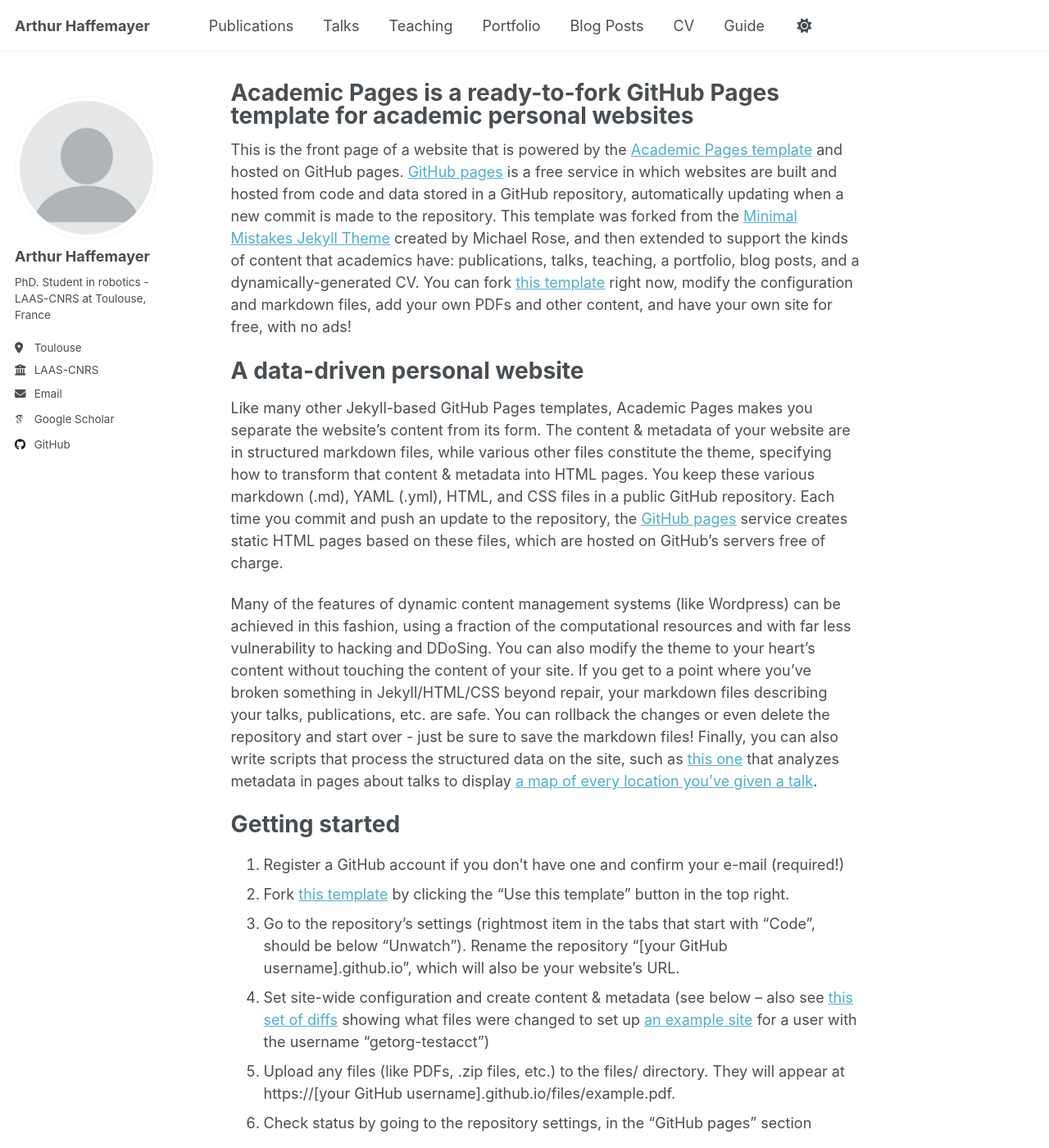
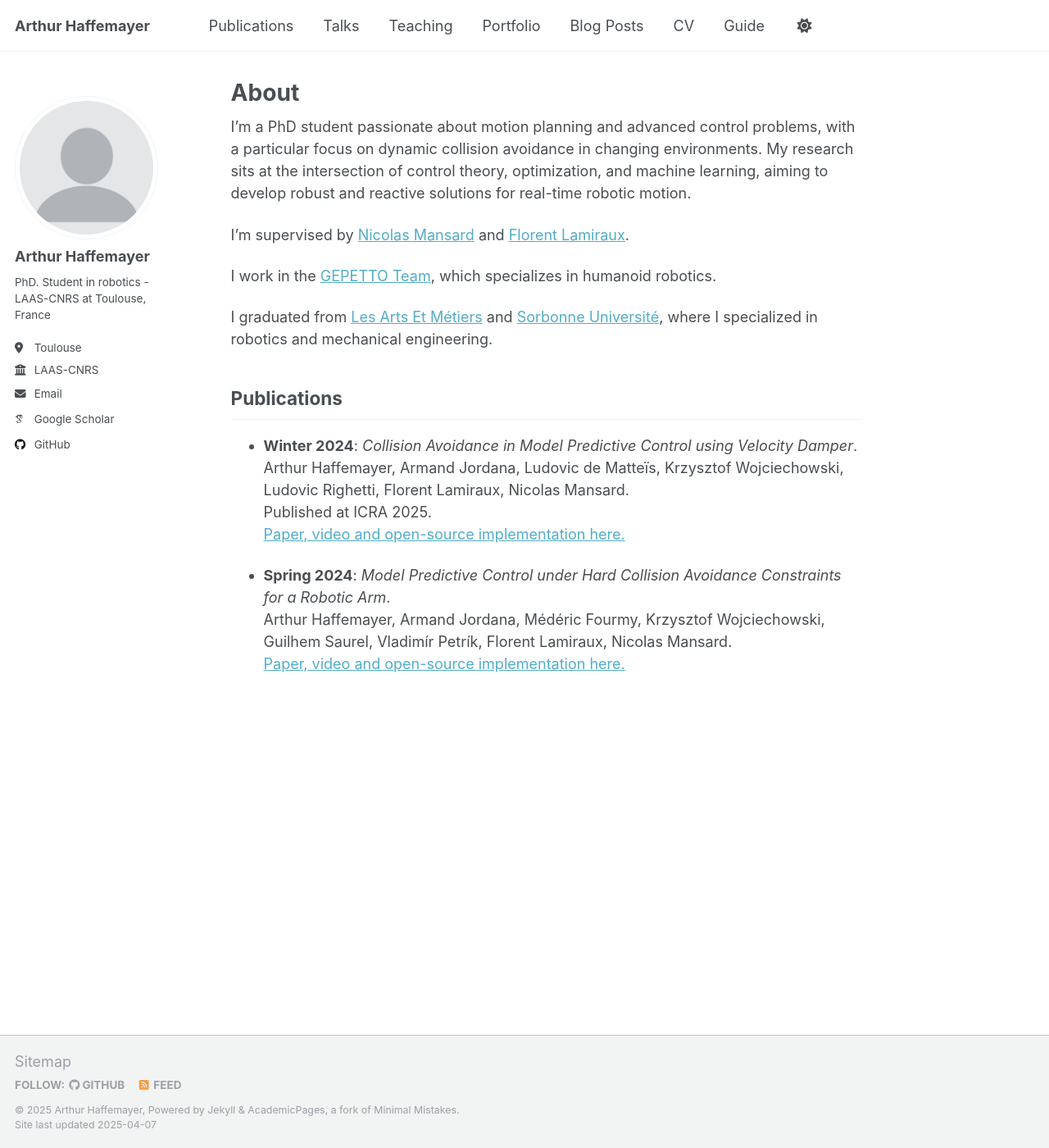
Before and after one commit to ahaffemayer/ahaffemayer.github.io, a Jekyll site: the page built from _pages/about.md, in a window 1280 px wide and 1400 px high. Shown: the whole window at 82% size. Built offline with Jekyll 4.4.1, drawn with Linux system fonts in a browser that asks for light colours; some web fonts are replaced; some of the changed text lies outside the part shown.

Commit message:
changing the bio

```diff
--- a/_pages/about.md
+++ b/_pages/about.md
@@ -1,49 +1,27 @@
 ---
 permalink: /
-title: "Academic Pages is a ready-to-fork GitHub Pages template for academic personal websites"
+title: "About"
 author_profile: true
 redirect_from:
   - /about/
   - /about.html
 ---
 
-This is the front page of a website that is powered by the [Academic Pages template](https://github.com/academicpages/academicpages.github.io) and hosted on GitHub pages. [GitHub pages](https://pages.github.com) is a free service in which websites are built and hosted from code and data stored in a GitHub repository, automatically updating when a new commit is made to the repository. This template was forked from the [Minimal Mistakes Jekyll Theme](https://mmistakes.github.io/minimal-mistakes/) created by Michael Rose, and then extended to support the kinds of content that academics have: publications, talks, teaching, a portfolio, blog posts, and a dynamically-generated CV. You can fork [this template](https://github.com/academicpages/academicpages.github.io) right now, modify the configuration and markdown files, add your own PDFs and other content, and have your own site for free, with no ads!
+I'm a PhD student passionate about motion planning and advanced control problems, with a particular focus on dynamic collision avoidance in changing environments. My research sits at the intersection of control theory, optimization, and machine learning, aiming to develop robust and reactive solutions for real-time robotic motion.
 
-A data-driven personal website
-======
-Like many other Jekyll-based GitHub Pages templates, Academic Pages makes you separate the website's content from its form. The content & metadata of your website are in structured markdown files, while various other files constitute the theme, specifying how to transform that content & metadata into HTML pages. You keep these various markdown (.md), YAML (.yml), HTML, and CSS files in a public GitHub repository. Each time you commit and push an update to the repository, the [GitHub pages](https://pages.github.com/) service creates static HTML pages based on these files, which are hosted on GitHub's servers free of charge.
+I'm supervised by [Nicolas Mansard](https://scholar.google.fr/citations?user=rq-9xAkAAAAJ&hl=en) and [Florent Lamiraux](https://scholar.google.fr/citations?user=WNlfd2sAAAAJ&hl=fr).
 
-Many of the features of dynamic content management systems (like Wordpress) can be achieved in this fashion, using a fraction of the computational resources and with far less vulnerability to hacking and DDoSing. You can also modify the theme to your heart's content without touching the content of your site. If you get to a point where you've broken something in Jekyll/HTML/CSS beyond repair, your markdown files describing your talks, publications, etc. are safe. You can rollback the changes or even delete the repository and start over - just be sure to save the markdown files! Finally, you can also write scripts that process the structured data on the site, such as [this one](https://github.com/academicpages/academicpages.github.io/blob/master/talkmap.ipynb) that analyzes metadata in pages about talks to display [a map of every location you've given a talk](https://academicpages.github.io/talkmap.html).
+I work in the [GEPETTO Team](https://www.laas.fr/en/teams/gepetto/), which specializes in humanoid robotics.
 
-Getting started
-======
-1. Register a GitHub account if you don't have one and confirm your e-mail (required!)
-1. Fork [this template](https://github.com/academicpages/academicpages.github.io) by clicking the "Use this template" button in the top right.
-1. Go to the repository's settings (rightmost item in the tabs that start with "Code", should be below "Unwatch"). Rename the repository "[your GitHub username].github.io", which will also be your website's URL.
-1. Set site-wide configuration and create content & metadata (see below -- also see [this set of diffs](http://archive.is/3TPas) showing what files were changed to set up [an example site](https://getorg-testacct.github.io) for a user with the username "getorg-testacct")
-1. Upload any files (like PDFs, .zip files, etc.) to the files/ directory. They will appear at https://[your GitHub username].github.io/files/example.pdf.
-1. Check status by going to the repository settings, in the "GitHub pages" section
+I graduated from [Les Arts Et Métiers](https://artsetmetiers.fr/en) and [Sorbonne Université](https://www.sorbonne-universite.fr/en), where I specialized in robotics and mechanical engineering.
 
-Site-wide configuration
-------
-The main configuration file for the site is in the base directory in [_config.yml](https://github.com/academicpages/academicpages.github.io/blob/master/_config.yml), which defines the content in the sidebars and other site-wide features. You will need to replace the default variables with ones about yourself and your site's github repository. The configuration file for the top menu is in [_data/navigation.yml](https://github.com/academicpages/academicpages.github.io/blob/master/_data/navigation.yml). For example, if you don't have a portfolio or blog posts, you can remove those items from that navigation.yml file to remove them from the header.
+## Publications
 
-Create content & metadata
-------
-For site content, there is one markdown file for each type of content, which are stored in directories like _publications, _talks, _posts, _teaching, or _pages. For example, each talk is a markdown file in the [_talks directory](https://github.com/academicpages/academicpages.github.io/tree/master/_talks). At the top of each markdown file is structured data in YAML about the talk, which the theme will parse to do lots of cool stuff. The same structured data about a talk is used to generate the list of talks on the [Talks page](https://academicpages.github.io/talks), each [individual page](https://academicpages.github.io/talks/2012-03-01-talk-1) for specific talks, the talks section for the [CV page](https://academicpages.github.io/cv), and the [map of places you've given a talk](https://academicpages.github.io/talkmap.html) (if you run this [python file](https://github.com/academicpages/academicpages.github.io/blob/master/talkmap.py) or [Jupyter notebook](https://github.com/academicpages/academicpages.github.io/blob/master/talkmap.ipynb), which creates the HTML for the map based on the contents of the _talks directory).
+- **Winter 2024**: *Collision Avoidance in Model Predictive Control using Velocity Damper*.
+  Arthur Haffemayer, Armand Jordana, Ludovic de Matteïs, Krzysztof Wojciechowski, Ludovic Righetti, Florent Lamiraux, Nicolas Mansard.
+  Published at ICRA 2025.
+  [Paper, video and open-source implementation here.](https://gepettoweb.laas.fr/articles/haffemayer2025.html)
 
-**Markdown generator**
-
-The repository includes [a set of Jupyter notebooks](https://github.com/academicpages/academicpages.github.io/tree/master/markdown_generator
-) that converts a CSV containing structured data about talks or presentations into individual markdown files that will be properly formatted for the Academic Pages template. The sample CSVs in that directory are the ones I used to create my own personal website at stuartgeiger.com. My usual workflow is that I keep a spreadsheet of my publications and talks, then run the code in these notebooks to generate the markdown files, then commit and push them to the GitHub repository.
-
-How to edit your site's GitHub repository
-------
-Many people use a git client to create files on their local computer and then push them to GitHub's servers. If you are not familiar with git, you can directly edit these configuration and markdown files directly in the github.com interface. Navigate to a file (like [this one](https://github.com/academicpages/academicpages.github.io/blob/master/_talks/2012-03-01-talk-1.md) and click the pencil icon in the top right of the content preview (to the right of the "Raw | Blame | History" buttons). You can delete a file by clicking the trashcan icon to the right of the pencil icon. You can also create new files or upload files by navigating to a directory and clicking the "Create new file" or "Upload files" buttons.
-
-Example: editing a markdown file for a talk
-![Editing a markdown file for a talk](/images/editing-talk.png)
-
-For more info
-------
-More info about configuring Academic Pages can be found in [the guide](https://academicpages.github.io/markdown/), the [growing wiki](https://github.com/academicpages/academicpages.github.io/wiki), and you can always [ask a question on GitHub](https://github.com/academicpages/academicpages.github.io/discussions). The [guides for the Minimal Mistakes theme](https://mmistakes.github.io/minimal-mistakes/docs/configuration/) (which this theme was forked from) might also be helpful.
+- **Spring 2024**: *Model Predictive Control under Hard Collision Avoidance Constraints for a Robotic Arm*.
+  Arthur Haffemayer, Armand Jordana, Médéric Fourmy, Krzysztof Wojciechowski, Guilhem Saurel, Vladimír Petrík, Florent Lamiraux, Nicolas Mansard.
+  [Paper, video and open-source implementation here.](https://gepettoweb.laas.fr/articles/haffemayer2024.html)
```
